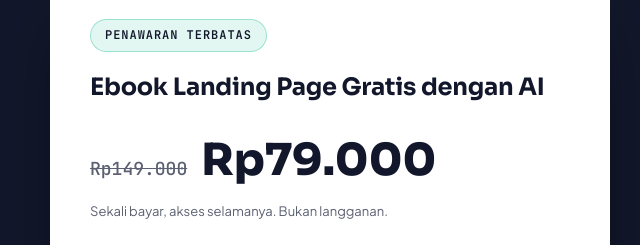
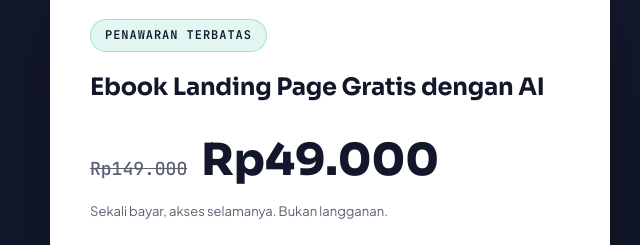
Before and after one commit to sekabadigital/landingpagegratis, a plain HTML site: page index.html in a window 1280 px wide. Shown: the part 3861-4106 px from the top of the page, 310-950 px from the left. Drawn offline with Linux system fonts and the light colour scheme; a script that the page names is missing.

Commit message:
Update index.html

```diff
--- a/index.html
+++ b/index.html
@@ -461,7 +461,7 @@
       <h2 style="color:var(--navy); font-size:24px;">Ebook Landing Page Gratis dengan AI</h2>
       <div class="price-row">
         <span class="price-old">Rp149.000</span>
-        <span class="price-new">Rp79.000</span>
+        <span class="price-new">Rp49.000</span>
       </div>
       <p class="price-note">Sekali bayar, akses selamanya. Bukan langganan.</p>
       <ul class="price-list">
```
